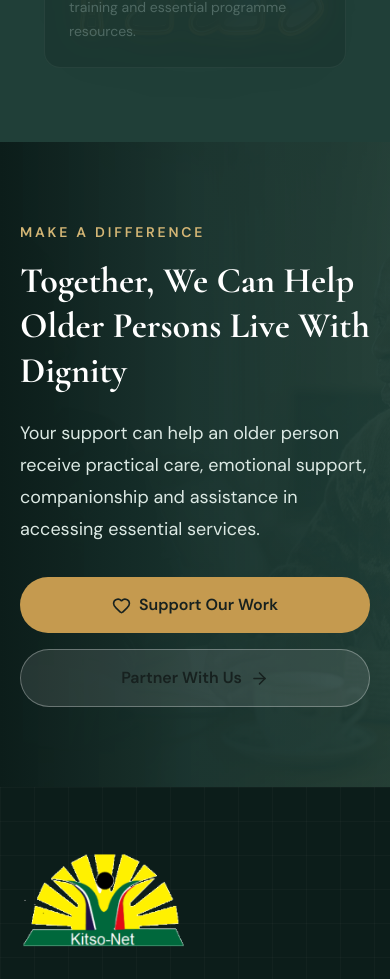
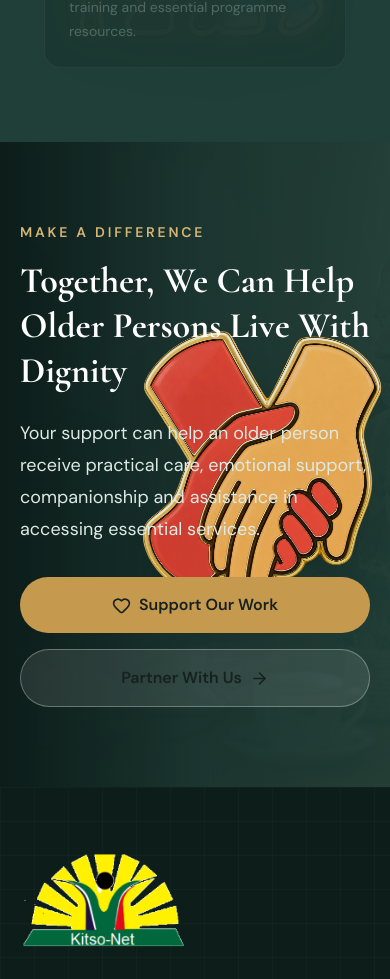
Before and after one commit to Tee-star-black/kitsonet, a React (Vite) app: page / in a window 390 px wide. Shown: the part 7552-8531 px from the top of the page. Built offline with nearby package versions, Linux system fonts and the light colour scheme; no server answers.

Commit message:
Use handshake illustration in final call to action

```diff
--- a/src/sections/FinalCallToAction.tsx
+++ b/src/sections/FinalCallToAction.tsx
@@ -7,10 +7,17 @@ function FinalCallToAction() {
         src="/images/final-cta.jpg"
         alt=""
         aria-hidden="true"
-        className="absolute inset-0 h-full w-full object-cover opacity-25"
+        className="absolute inset-0 h-full w-full object-cover opacity-20"
       />
 
       <div className="absolute inset-0 bg-gradient-to-r from-primary-950 via-primary-900/95 to-primary-800/80" />
+
+      <img
+        src="/images/care-handshake.png"
+        alt=""
+        aria-hidden="true"
+        className="pointer-events-none absolute right-[-2rem] top-1/2 hidden w-[320px] -translate-y-1/2 object-contain opacity-90 drop-shadow-2xl lg:block xl:w-[390px]"
+      />
 
       <div className="relative mx-auto flex max-w-[1200px] flex-col gap-8 px-5 py-20 sm:px-8 lg:flex-row lg:items-center lg:justify-between lg:py-24">
         <div className="max-w-3xl">
@@ -29,7 +36,7 @@ function FinalCallToAction() {
           </p>
         </div>
 
-        <div className="flex shrink-0 flex-col gap-4 sm:flex-row lg:flex-col xl:flex-row">
+        <div className="relative z-10 flex shrink-0 flex-col gap-4 sm:flex-row lg:flex-col xl:flex-row">
           <a
             href="/get-involved"
             className="inline-flex items-center justify-center gap-2 rounded-full bg-accent-400 px-7 py-4 font-semibold text-primary-950 transition hover:bg-accent-300"
```
